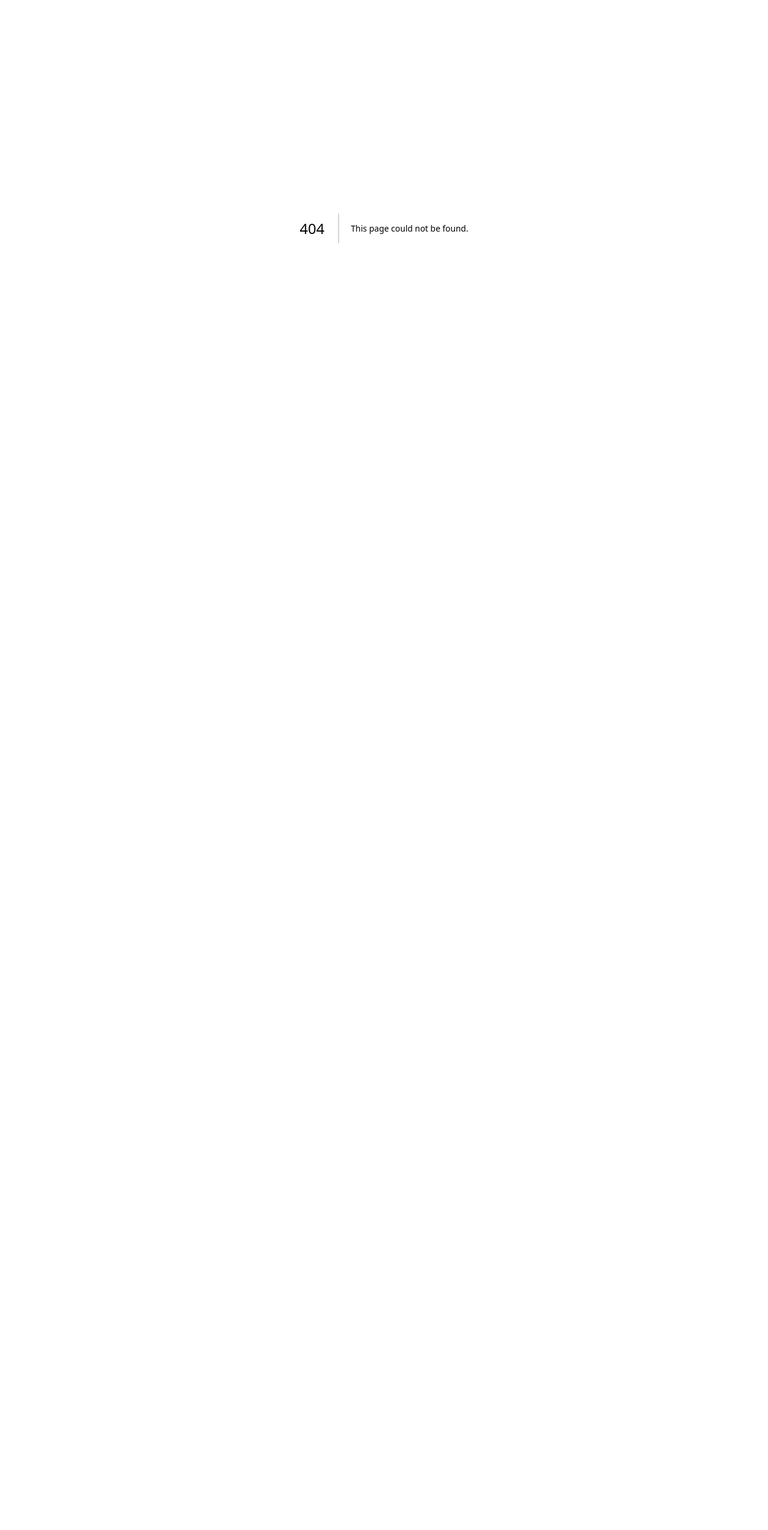
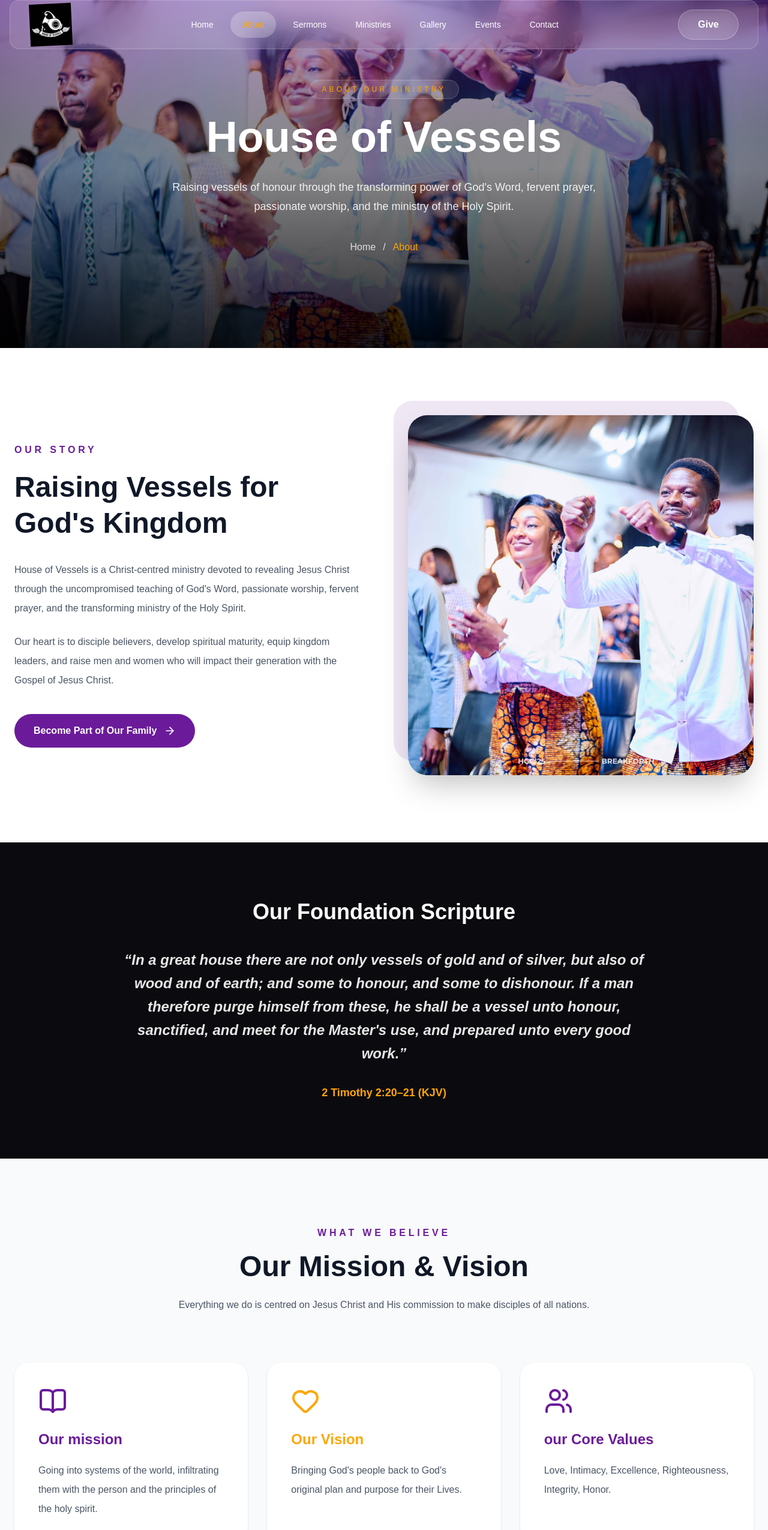
Before and after one commit to FlowKeyz1996/house-of-vessel-web, a Next.js app: page /about in a window 1280 px wide. Before the commit this address had no page. Shown: the part 20-2570 px from the top of the page at 60% size. Before the commit the page ends 800 px from the top, so only its background shows below. Built offline with nearby package versions, Linux system fonts and the light colour scheme.

Commit message:
chore:added about us page, will break into components

```diff
--- /dev/null
+++ b/app/about/page.tsx
@@ -0,0 +1,224 @@
+import Image from "next/image";
+import Link from "next/link";
+import { ArrowRight, Heart, BookOpen, Users } from "lucide-react";
+
+export default function AboutPage() {
+  return (
+    <main className="bg-white">
+      {/* ================= HERO ================= */}
+
+      <section className="relative flex h-[75vh] items-center justify-center overflow-hidden">
+        <Image
+          src="/about-header.jpg"
+          alt="House of Vessels About Header"
+          fill
+          priority
+          className="object-cover"
+        />
+
+        {/* Overlay */}
+        <div className="absolute inset-0 bg-linear-to-b from-[#6b1b9a]/45 via-black/45 to-black/85" />
+
+        <div className="relative z-10 mx-auto max-w-5xl px-6 text-center">
+          <span className="rounded-full border border-white/20 bg-white/10 px-5 py-2 text-xs uppercase tracking-[0.35em] text-[#FFA600] backdrop-blur-md">
+            About Our Ministry
+          </span>
+
+          <h1 className="mt-8 text-5xl font-extrabold text-white md:text-7xl">
+            House of Vessels
+          </h1>
+
+          <p className="mx-auto mt-8 max-w-3xl text-lg leading-8 text-white/90">
+            Raising vessels of honour through the transforming power of
+            God&apos;s Word, fervent prayer, passionate worship, and the
+            ministry of the Holy Spirit.
+          </p>
+
+          <div className="mt-10 flex items-center justify-center gap-3 text-white/80">
+            <Link href="/" className="hover:text-[#FFA600]">
+              Home
+            </Link>
+
+            <span>/</span>
+
+            <span className="text-[#FFA600]">About</span>
+          </div>
+        </div>
+      </section>
+
+      {/* ================= OUR STORY ================= */}
+
+      <section className="py-28">
+        <div className="mx-auto grid max-w-7xl items-center gap-20 px-6 lg:grid-cols-2">
+          {/* Left */}
+
+          <div>
+            <span className="font-semibold uppercase tracking-[0.3em] text-[#6b1b9a]">
+              Our Story
+            </span>
+
+            <h2 className="mt-5 text-4xl font-bold leading-tight text-gray-900 lg:text-5xl">
+              Raising Vessels for God&apos;s Kingdom
+            </h2>
+
+            <p className="mt-8 leading-8 text-gray-600">
+              House of Vessels is a Christ-centred ministry devoted to revealing
+              Jesus Christ through the uncompromised teaching of God&apos;s
+              Word, passionate worship, fervent prayer, and the transforming
+              ministry of the Holy Spirit.
+            </p>
+
+            <p className="mt-6 leading-8 text-gray-600">
+              Our heart is to disciple believers, develop spiritual maturity,
+              equip kingdom leaders, and raise men and women who will impact
+              their generation with the Gospel of Jesus Christ.
+            </p>
+
+            <Link
+              href="/contact"
+              className="mt-10 inline-flex items-center gap-3 rounded-full bg-[#6b1b9a] px-8 py-4 font-semibold text-white transition-all duration-300 hover:-translate-y-1 hover:bg-[#53157A]"
+            >
+              Become Part of Our Family
+              <ArrowRight size={20} />
+            </Link>
+          </div>
+
+          {/* Right */}
+
+          <div className="relative">
+            <div className="absolute -left-6 -top-6 h-full w-full rounded-4xl bg-[#6b1b9a]/10" />
+
+            <div className="relative overflow-hidden rounded-4xl shadow-2xl">
+              <Image
+                src="/about-header.jpg"
+                alt="House of Vessels"
+                width={700}
+                height={700}
+                className="h-150 w-full object-cover"
+              />
+            </div>
+          </div>
+        </div>
+      </section>
+
+      {/* ================= SCRIPTURE ================= */}
+
+      <section className="bg-[#0B0B0F] py-24 text-white">
+        <div className="mx-auto max-w-5xl px-6 text-center">
+          <h2 className="text-4xl font-bold">
+            Our Foundation Scripture
+          </h2>
+
+          <blockquote className="mx-auto mt-10 max-w-4xl text-2xl font-semibold leading-relaxed text-white/90 italic">
+            &ldquo;In a great house there are not only vessels of gold and of
+            silver, but also of wood and of earth; and some to honour, and some
+            to dishonour. If a man therefore purge himself from these, he shall
+            be a vessel unto honour, sanctified, and meet for the Master&apos;s
+            use, and prepared unto every good work.&rdquo;
+          </blockquote>
+
+          <p className="mt-8 text-lg font-semibold text-[#FFA600]">
+            2 Timothy 2:20–21 (KJV)
+          </p>
+        </div>
+      </section>
+
+      {/* ================= VALUES ================= */}
+
+      <section className="bg-gray-50 py-28">
+        <div className="mx-auto max-w-7xl px-6">
+          <div className="text-center">
+            <span className="font-semibold uppercase tracking-[0.3em] text-[#6b1b9a]">
+              What We Believe
+            </span>
+
+            <h2 className="mt-5 text-5xl font-bold text-gray-900">
+              Our Mission & Vision
+            </h2>
+
+            <p className="mx-auto mt-6 max-w-3xl leading-8 text-gray-600">
+              Everything we do is centred on Jesus Christ and His commission to
+              make disciples of all nations.
+            </p>
+          </div>
+
+          <div className="mt-20 grid gap-8 md:grid-cols-3">
+            <div className="rounded-3xl bg-white p-10 shadow transition-all duration-300 hover:-translate-y-3 hover:shadow-xl">
+              <BookOpen
+                size={48}
+                className="text-[#6b1b9a]"
+              />
+
+              <h3 className="mt-6 text-2xl font-bold text-[#6b1b9a]">
+               Our mission
+              </h3>
+
+              <p className="mt-5 leading-8 text-gray-600">
+               Going into systems of the world, infiltrating them with the person and the principles of the holy spirit.
+              </p>
+            </div>
+
+            <div className="rounded-3xl bg-white p-10 shadow transition-all duration-300 hover:-translate-y-3 hover:shadow-xl">
+              <Heart
+                size={48}
+                className="text-[#FFA600]"
+              />
+
+              <h3 className="mt-6 text-2xl font-bold text-[#FFA600]">
+                Our Vision
+              </h3>
+
+              <p className="mt-5 leading-8 text-gray-600">
+               Bringing God&apos;s people back to God&apos;s original plan and purpose for their Lives.
+              </p>
+            </div>
+
+            <div className="rounded-3xl bg-white p-10 shadow transition-all duration-300 hover:-translate-y-3 hover:shadow-xl">
+              <Users
+                size={48}
+                className="text-[#6b1b9a]"
+              />
+
+              <h3 className="mt-6 text-2xl font-bold text-[#6b1b9a]">
+                our Core Values
+              </h3>
+
+              <p className="mt-5 leading-8 text-gray-600">
+               Love, Intimacy, Excellence, Righteousness, Integrity, Honor.
+              </p>
+            </div>
+          </div>
+        </div>
+      </section>
+
+      {/* ================= CTA ================= */}
+
+      <section className="relative overflow-hidden bg-[#0B0B0F] py-28 text-white">
+        <div className="absolute left-0 top-0 h-80 w-80 rounded-full bg-[#6b1b9a]/20 blur-[140px]" />
+
+        <div className="absolute bottom-0 right-0 h-80 w-80 rounded-full bg-[#FFA600]/10 blur-[150px]" />
+
+        <div className="relative mx-auto max-w-4xl px-6 text-center">
+          <h2 className="text-5xl font-bold">
+            There Is a Place for You
+          </h2>
+
+          <p className="mt-8 text-lg leading-8 text-white/80">
+            Whether you&apos;re searching for a church family, longing to grow
+            deeper in your walk with Christ, or looking for a place to serve,
+            we welcome you with open hearts.
+          </p>
+
+          <Link
+            href="/contact"
+            className="mt-10 inline-flex items-center gap-3 rounded-full border border-white/30 bg-white/10 px-8 py-4 font-semibold text-white backdrop-blur-md transition-all duration-300 hover:-translate-y-1 hover:bg-white/20"
+          >
+            Plan Your Visit
+
+            <ArrowRight size={20} />
+          </Link>
+        </div>
+      </section>
+    </main>
+  );
+}
--- a/app/components/primary-components/Footer.tsx
+++ b/app/components/primary-components/Footer.tsx
@@ -33,7 +33,7 @@ const Footer = () => {
       <div className="absolute bottom-0 right-0 h-72 w-72 rounded-full bg-[#FFA600]/10 blur-[140px]" />
 
       {/* Top Border */}
-      <div className="h-[2px] w-full bg-gradient-to-r from-transparent via-[#6b1b9a] to-transparent" />
+      <div className="h-0.5 w-full bg-linear-to-r from-transparent via-[#6b1b9a] to-transparent" />
 
       <div className="relative mx-auto max-w-7xl px-6 py-20">
         <div className="grid gap-16 md:grid-cols-2 lg:grid-cols-4">
--- a/app/components/primary-components/Navbar.tsx
+++ b/app/components/primary-components/Navbar.tsx
@@ -86,7 +86,7 @@ export default function Navbar() {
         {/* Mobile Menu */}
         <div
           className={`overflow-hidden transition-all duration-500 lg:hidden ${
-            open ? "max-h-[500px] pb-6" : "max-h-0"
+            open ? "max-h-125 pb-6" : "max-h-0"
           }`}
         >
           <div className="flex flex-col gap-3 px-6">
--- a/app/layout.tsx
+++ b/app/layout.tsx
@@ -1,6 +1,9 @@
 import type { Metadata } from "next";
 import { Geist, Geist_Mono } from "next/font/google";
 import "./globals.css";
+
+import Navbar from "./components/primary-components/Navbar";
+import Footer from "./components/primary-components/Footer";
 
 const geistSans = Geist({
   variable: "--font-geist-sans",
@@ -13,8 +16,9 @@ const geistMono = Geist_Mono({
 });
 
 export const metadata: Metadata = {
-  title: "Create Next App",
-  description: "Generated by create next app",
+  title: "House of Vessels | Raising Vessels of Honour",
+  description:
+    "House of Vessels is a Christ-centered ministry committed to raising vessels of honour through God's Word, prayer, worship, and the power of the Holy Spirit.",
 };
 
 export default function RootLayout({
@@ -27,7 +31,16 @@ export default function RootLayout({
       lang="en"
       className={`${geistSans.variable} ${geistMono.variable} h-full antialiased`}
     >
-      <body className="min-h-full flex flex-col">{children}</body>
+      <body className="flex min-h-screen flex-col bg-white">
+        {/* Navbar */}
+        <Navbar />
+
+        {/* Main Content */}
+        <main className="flex-1">{children}</main>
+
+        {/* Footer */}
+        <Footer />
+      </body>
     </html>
   );
 }
```
Also changed, not shown: public/about-header.jpg (added).
